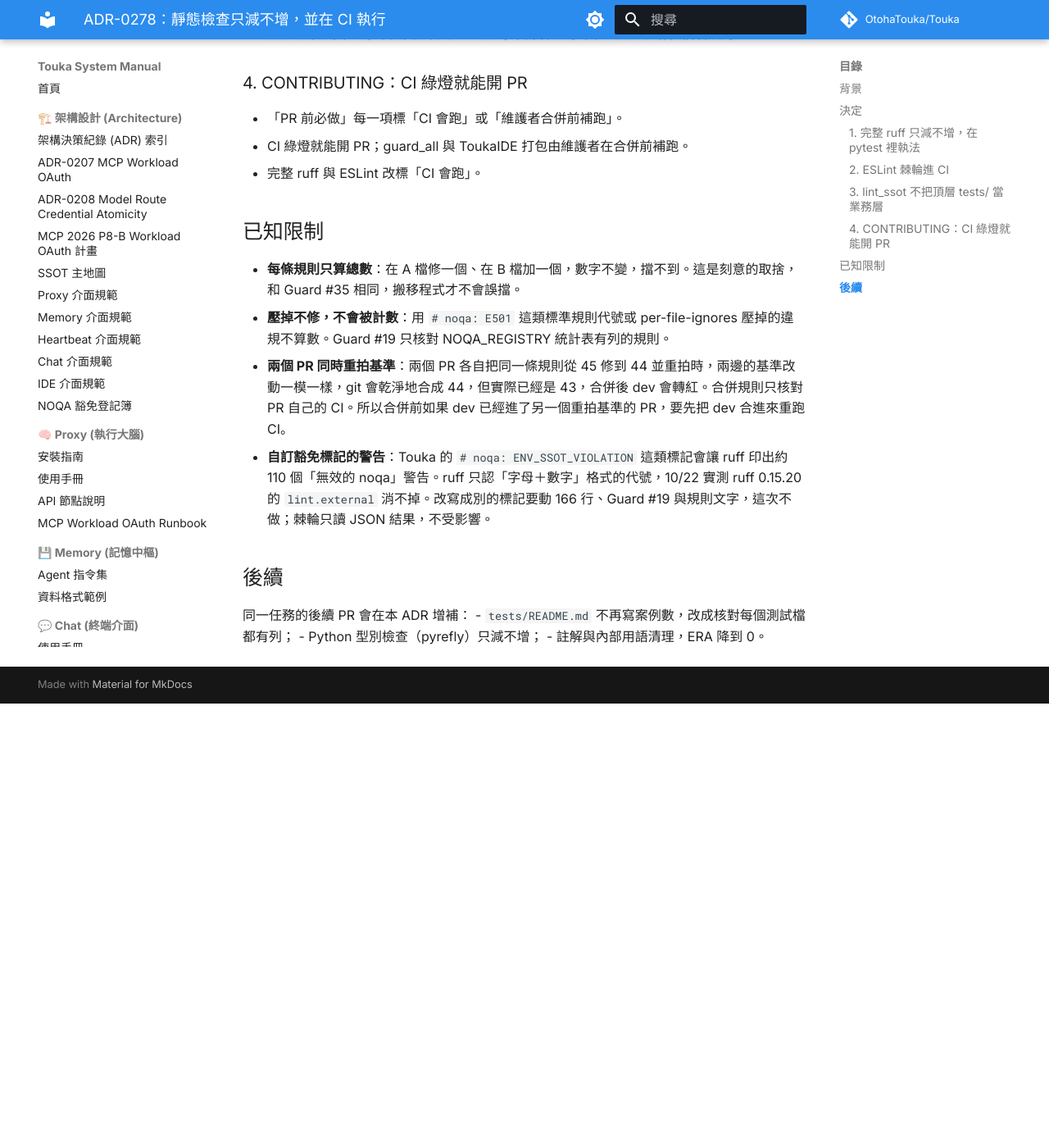
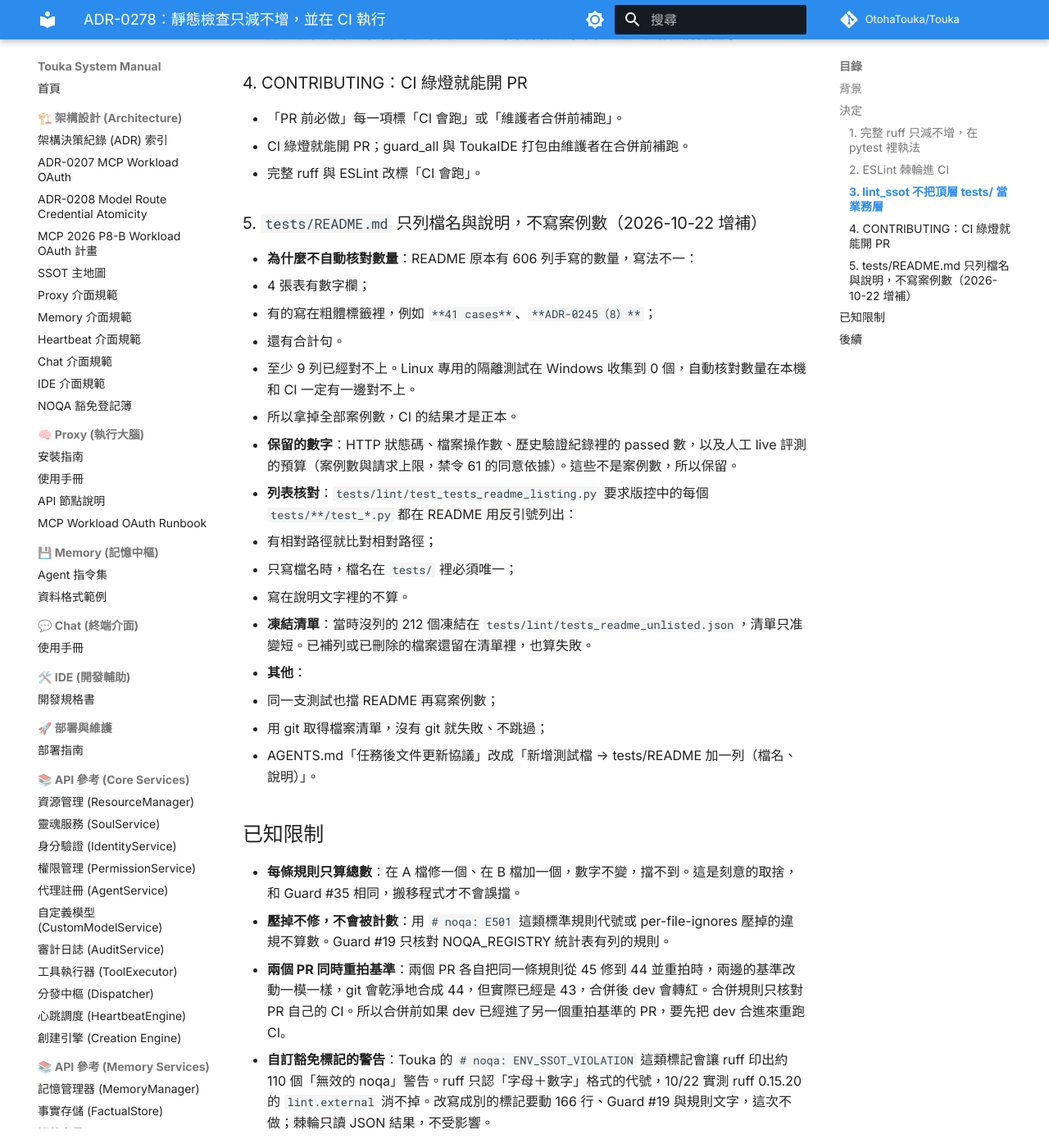
Before and after one commit to OtohaTouka/Touka, an MkDocs documentation site: the page built from docs/architecture/adr/0278-lint-ratchets-in-ci.md, in a window 1280 px wide and 1400 px high, scrolled down 1922 px. Shown: the whole window at 82% size. Built offline with MkDocs 1.6.1 and Material for MkDocs 9.7.7, drawn with Linux system fonts in a browser that asks for light colours; comment, search, counter and statistics services are not loaded; before the commit the page ends 2780 px from its top, so only the background shows below that; some of the changed text lies outside the part shown.

Commit message:
tests: README lists files without case counts; every test file must be listed
- tests/README.md drops every case count: the four count columns, counts inside bold
  and plain labels, and the total sentences. Counts differ per platform and many had
  drifted; CI is the source of truth. HTTP codes, file-operation counts, dated run
  records and the manual live-eval budget stay.
- tests/lint/test_tests_readme_listing.py: every tracked tests/**/test_*.py must be
  listed in backticks (relative path, or a unique file name). The 212 files not listed
  today are frozen in tests_readme_unlisted.json, which may only shrink. The test also
  blocks counts from coming back, and fails instead of skipping without git.
- AGENTS.md doc protocol: a new test file adds a README row (name and description).
- ADR-0278 section 5, CHANGELOG, NOQA_REGISTRY (S603 32 -> 33).

Co-Authored-By: Claude Opus 5.5 <noreply@anthropic.com>

```diff
--- a/docs/architecture/adr/0278-lint-ratchets-in-ci.md
+++ b/docs/architecture/adr/0278-lint-ratchets-in-ci.md
@@ -45,6 +45,24 @@
 - CI 綠燈就能開 PR；guard_all 與 ToukaIDE 打包由維護者在合併前補跑。
 - 完整 ruff 與 ESLint 改標「CI 會跑」。
 
+### 5. `tests/README.md` 只列檔名與說明，不寫案例數（2026-10-22 增補）
+- **為什麼不自動核對數量**：README 原本有 606 列手寫的數量，寫法不一：
+  - 4 張表有數字欄；
+  - 有的寫在粗體標籤裡，例如 `**41 cases**`、`**ADR-0245（8）**`；
+  - 還有合計句。
+  - 至少 9 列已經對不上。Linux 專用的隔離測試在 Windows 收集到 0 個，自動核對數量在本機和 CI 一定有一邊對不上。
+  - 所以拿掉全部案例數，CI 的結果才是正本。
+- **保留的數字**：HTTP 狀態碼、檔案操作數、歷史驗證紀錄裡的 passed 數，以及人工 live 評測的預算（案例數與請求上限，禁令 61 的同意依據）。這些不是案例數，所以保留。
+- **列表核對**：`tests/lint/test_tests_readme_listing.py` 要求版控中的每個 `tests/**/test_*.py` 都在 README 用反引號列出：
+  - 有相對路徑就比對相對路徑；
+  - 只寫檔名時，檔名在 `tests/` 裡必須唯一；
+  - 寫在說明文字裡的不算。
+- **凍結清單**：當時沒列的 212 個凍結在 `tests/lint/tests_readme_unlisted.json`，清單只准變短。已補列或已刪除的檔案還留在清單裡，也算失敗。
+- **其他**：
+  - 同一支測試也擋 README 再寫案例數；
+  - 用 git 取得檔案清單，沒有 git 就失敗、不跳過；
+  - AGENTS.md「任務後文件更新協議」改成「新增測試檔 → tests/README 加一列（檔名、說明）」。
+
 ## 已知限制
 
 - **每條規則只算總數**：在 A 檔修一個、在 B 檔加一個，數字不變，擋不到。這是刻意的取捨，和 Guard #35 相同，搬移程式才不會誤擋。
```
Also changed, not shown: other parts of docs/architecture/adr/0278-lint-ratchets-in-ci.md (+0 -1 lines), AGENTS.md (+1 -1 lines), docs/CHANGELOG.md (+1 -0 lines), docs/architecture/NOQA_REGISTRY.md (+2 -1 lines), docs/architecture/adr/README.md (+1 -1 lines), 3 other files.
